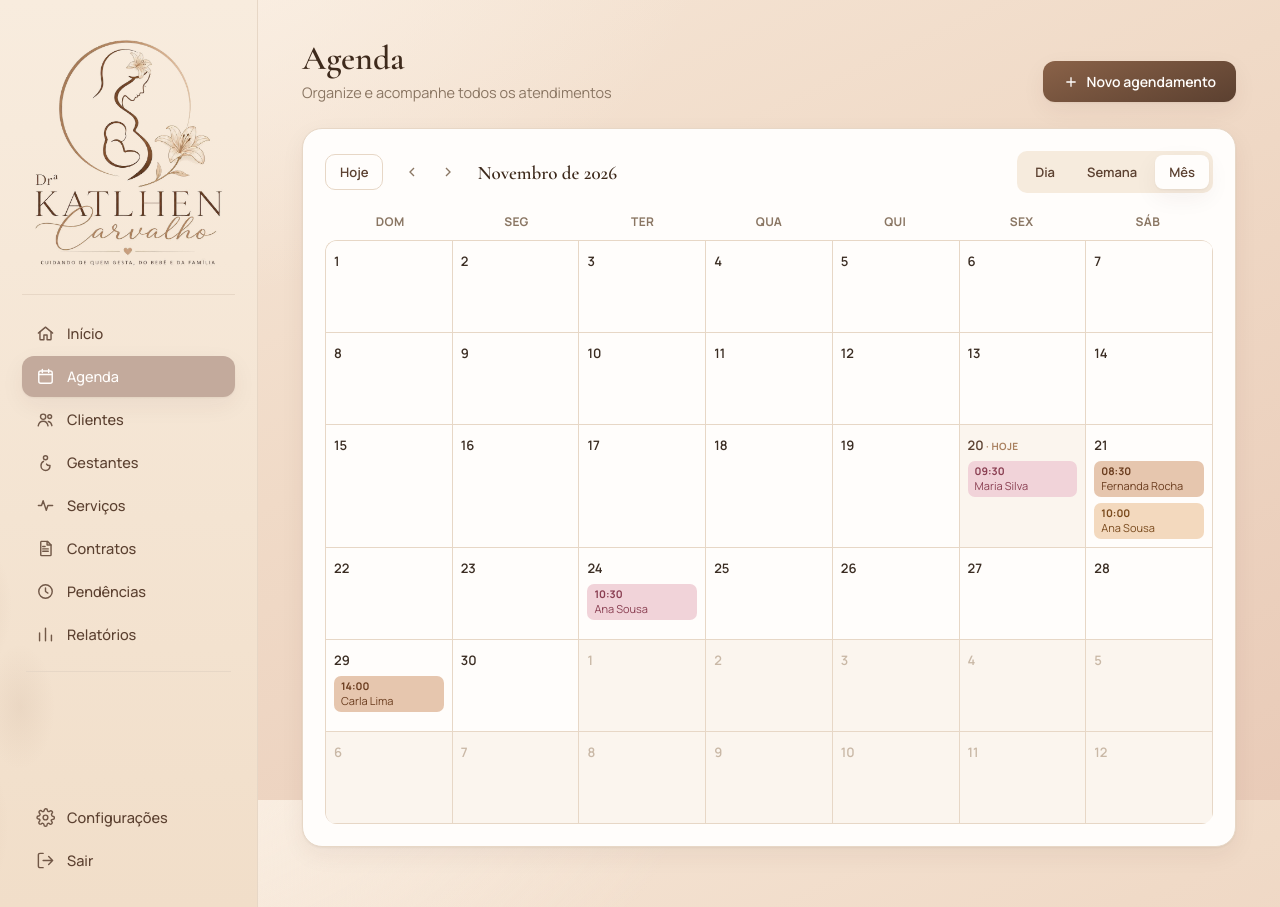
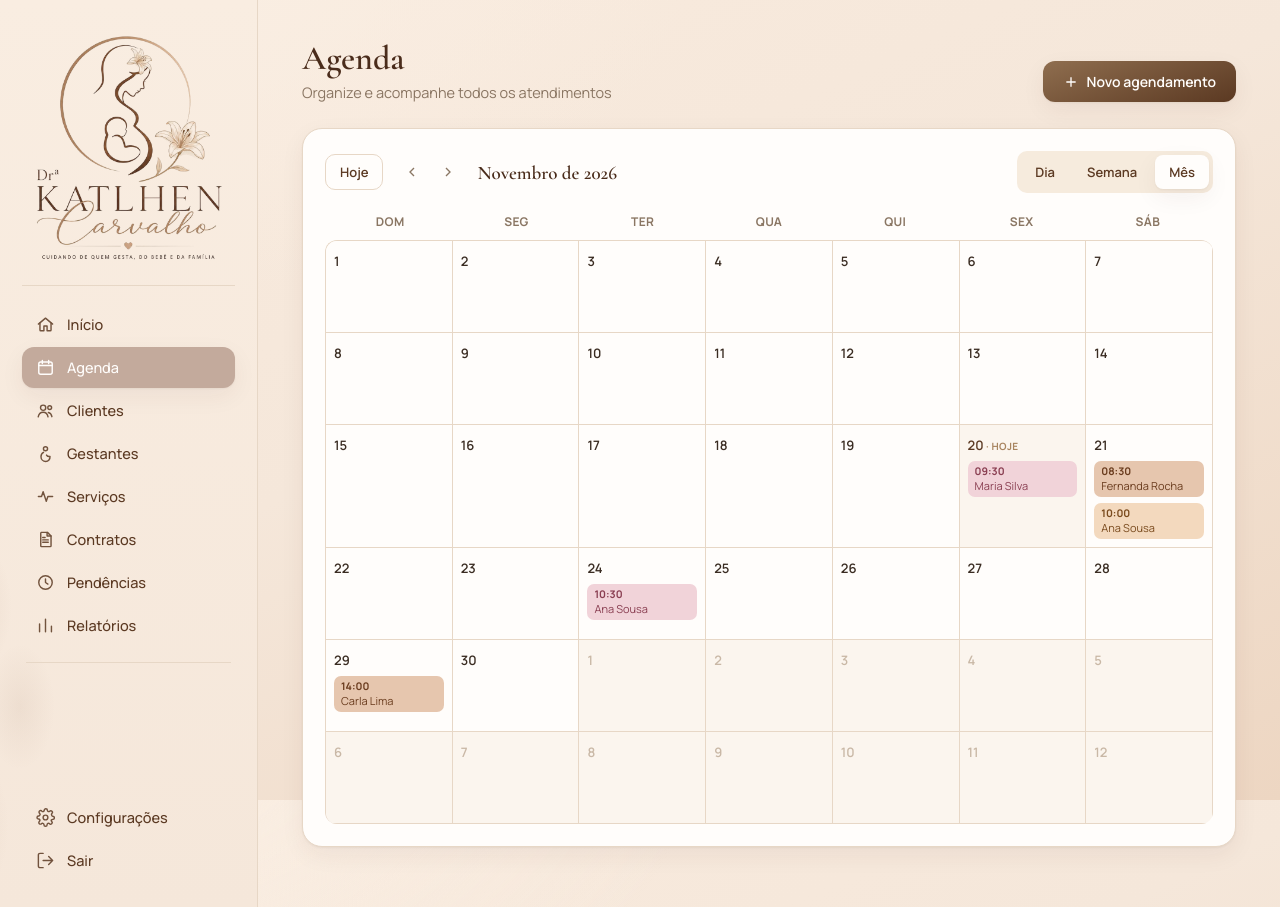
Before and after one commit to KelrySilva/Instituto-Lirios-, a plain HTML site: page agenda.html in a window 1280 px wide. Drawn offline with nearby package versions, Linux system fonts and the light colour scheme; no server answers.

Commit message:
Nova logo e cores do site alinhadas com a logo

```diff
--- a/agenda.html
+++ b/agenda.html
@@ -4,13 +4,14 @@
 <meta charset="UTF-8">
 <meta name="viewport" content="width=device-width, initial-scale=1.0">
 <title>Agenda · Instituto Lírios</title>
+<link rel="icon" type="image/png" href="assets/favicon.png">
 <link rel="stylesheet" href="assets/style.css">
 </head>
 <body>
 <div class="app">
 <aside class="sidebar">
   <div class="brand">
-    <img class="brand-logo" src="assets/img/logo-katlhen.png" alt="Dra. Katlhen Carvalho — Cuidando de quem gesta, do bebê e da família">
+    <img class="brand-logo" src="assets/logo.png" alt="Dra. Katlhen Carvalho — Cuidando de quem gesta, do bebê e da família">
   </div>
 
   <nav class="nav">
--- a/assets/style.css
+++ b/assets/style.css
@@ -11,11 +11,11 @@
   --cream-200:  #EFDECB;
   --blush-100:  #F2DED0;
   --blush-200:  #E9C9B6;
-  --brown-900:  #3E2A1C;
-  --brown-700:  #5B4030;
-  --brown-500:  #8A6248;
-  --brown-400:  #A9805F;
-  --brown-300:  #C7A489;
+  --brown-900:  #4A2C1B;
+  --brown-700:  #5B3922;
+  --brown-500:  #8F6E4F;
+  --brown-400:  #A8845F;
+  --brown-300:  #C9A98B;
   --taupe-300:  #C3AA9C;
   --taupe-200:  #DCC9BA;
   --white-soft: #FFFDFB;
@@ -40,8 +40,8 @@ html,body{
   font-family:'Manrope', sans-serif;
   color:var(--ink);
   background:
-    radial-gradient(1100px 700px at 8% -10%, #FBF1E6 0%, transparent 55%),
-    linear-gradient(155deg, #F7E9DA 0%, #F0DAC7 45%, #E9CBB8 100%);
+    radial-gradient(1100px 700px at 8% -10%, #FAEFE4 0%, transparent 55%),
+    linear-gradient(155deg, #F9EBDE 0%, #F5E7DA 45%, #EDD6C2 100%);
   background-attachment: fixed;
 }
 
@@ -71,7 +71,7 @@ button{ font-family:inherit; cursor:pointer; }
   flex-shrink:0;
   padding:34px 22px 26px;
   background:
-    linear-gradient(180deg, #F8ECDE 0%, #F1DEC9 100%);
+    linear-gradient(180deg, #F9EDE1 0%, #F5E7DA 100%);
   border-right:1px solid var(--line);
   display:flex;
   flex-direction:column;
@@ -120,6 +120,19 @@ button{ font-family:inherit; cursor:pointer; }
   box-shadow:var(--shadow-1);
 }
 .brand-mark svg{ width:36px; height:36px; }
+
+.brand-logo{
+  display:block;
+  width:100%;
+  max-width:190px;
+  height:auto;
+}
+.login-logo{
+  display:block;
+  width:100%;
+  max-width:340px;
+  height:auto;
+}
 
 .brand small{
   display:block;
@@ -410,7 +423,7 @@ td.name{ font-weight:600; color:var(--brown-900); }
   flex:1;
   display:flex; flex-direction:column; align-items:center; justify-content:center;
   text-align:center;
-  background:linear-gradient(160deg, #F2DECB, #E7C6B0);
+  background:linear-gradient(160deg, #F5E7DA, #EDD6C2);
   padding:50px;
 }
 
```
Also changed, not shown: atendimento.html (+2 -1 lines), clientes.html (+2 -1 lines), contratos.html (+2 -1 lines), dashboard.html (+5 -4 lines), ficha-cliente.html (+2 -1 lines), login.html (+2 -1 lines), pendencias.html (+2 -1 lines), relatorios.html (+2 -1 lines), servicos.html (+2 -1 lines), assets/favicon.png (added), assets/logo.png (added).
